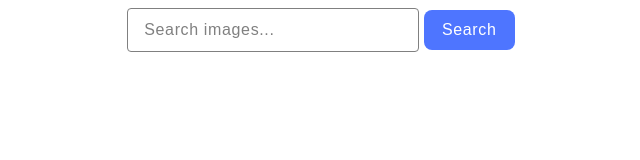
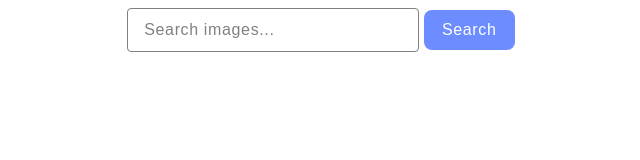
Before and after one commit to YK9968/goit-js-hw-11, a website built with Vite: page src/index.html in a window 1280 px wide. In both pictures the pointer is over the button "Search". Shown: the whole page, without its empty margins (330-970 px from the left). Built offline with nearby package versions, Linux system fonts and the light colour scheme.

Commit message:
Update styles.css

```diff
--- a/src/css/styles.css
+++ b/src/css/styles.css
@@ -137,3 +137,7 @@ button {
   letter-spacing: 0.04em;
   color: #fff;
 }
+
+button:hover {
+  background: #6c8cff;
+}
```
